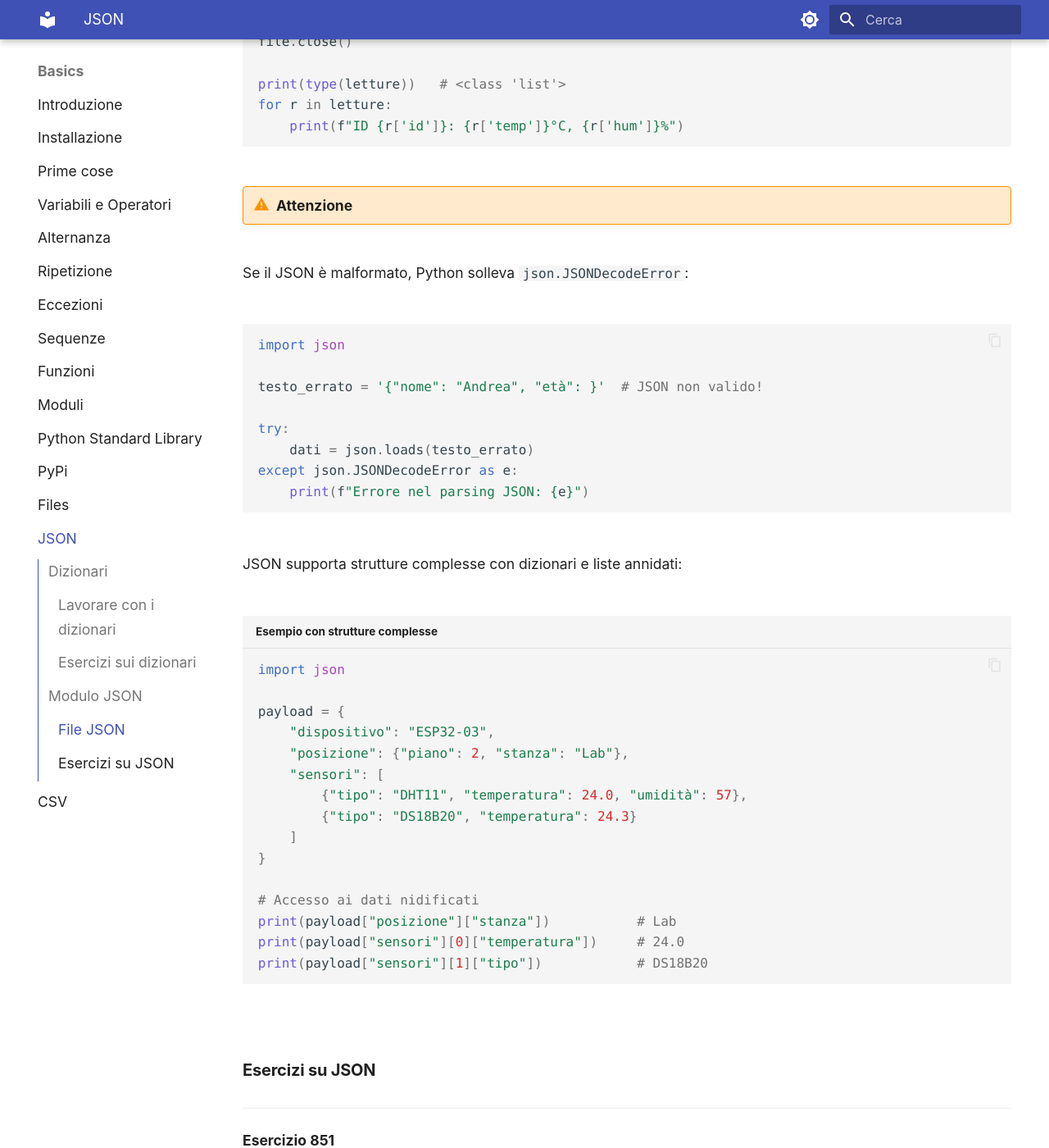
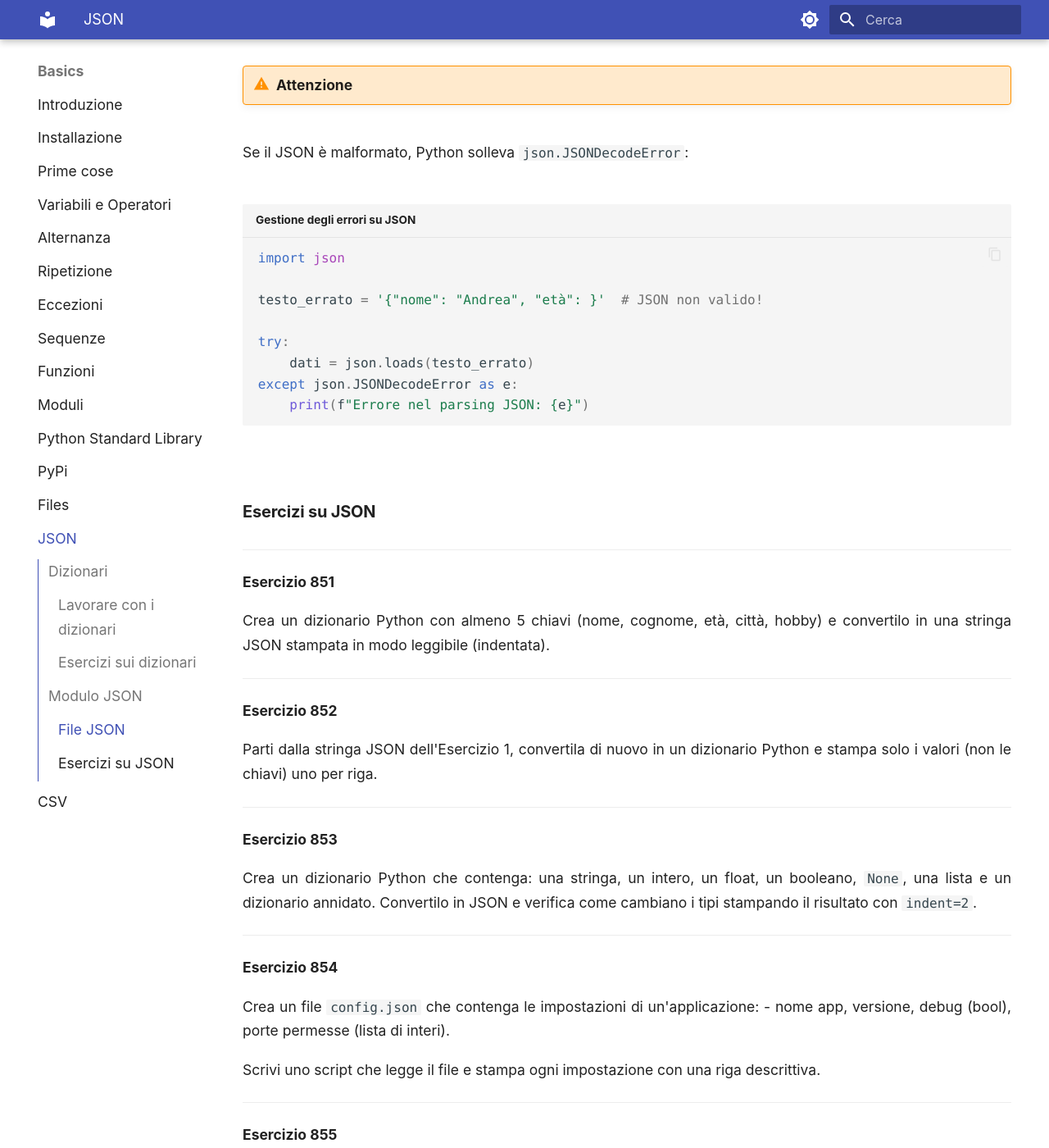
Before and after one commit to adjamhub/pyhandouts, an MkDocs documentation site: the page built from docs/basics/108_json.md, in a window 1280 px wide and 1400 px high, scrolled down 17843 px. Shown: the whole window at 82% size. Built offline with MkDocs 1.6.1 and Material for MkDocs 9.7.7, drawn with Linux system fonts in a browser that asks for light colours; emoji names are drawn with the system emoji font; some of the changed text lies outside the part shown.

Commit message:
json: prime correzioni!

````diff
--- a/docs/basics/108_json.md
+++ b/docs/basics/108_json.md
@@ -554,15 +554,11 @@
 ]
 
 file = open("letture.json", "w")
-file.write( json.dumps(letture) )
+# scrive il file a capo con indentazione a 2 spazi:
+# rende il JSON facilmente leggibile anche dalle persone!
+file.write( json.dumps(letture, indent=2) )
 file.close()
 ```
-
-!!! tip "Suggerimento"
-
-  Se aggiungi a `write` l'opzione `indent=2` o `indent=4` rendi il file ben leggibile anche dalle persone! Omettilo per risparmiare byte.
-  Se vuoi aggiungelo, scrivi (ad esempio) `file.write( json.dumps(letture) , indent=2 )`
-
 
 Il file `letture.json` (scritto con `indent=2`) conterrà:
 
@@ -589,10 +585,9 @@
 ```
 
 !!! warning "Attenzione"
-
   Se il JSON è malformato, Python solleva `json.JSONDecodeError`:
 
-  ```python
+  ```python title="Gestione degli errori su JSON"
   import json
 
   testo_errato = '{"nome": "Andrea", "età": }'  # JSON non valido!
@@ -602,27 +597,6 @@
   except json.JSONDecodeError as e:
       print(f"Errore nel parsing JSON: {e}")
   ```
-
-
-JSON supporta strutture complesse con dizionari e liste annidati:
-
-```python title="Esempio con strutture complesse"
-import json
-
-payload = {
-    "dispositivo": "ESP32-03",
-    "posizione": {"piano": 2, "stanza": "Lab"},
-    "sensori": [
-        {"tipo": "DHT11", "temperatura": 24.0, "umidità": 57},
-        {"tipo": "DS18B20", "temperatura": 24.3}
-    ]
-}
-
-# Accesso ai dati nidificati
-print(payload["posizione"]["stanza"])           # Lab
-print(payload["sensori"][0]["temperatura"])     # 24.0
-print(payload["sensori"][1]["tipo"])            # DS18B20
-```
 
 
 ### Esercizi su JSON
````
Also changed, not shown: other parts of docs/basics/108_json.md (+1 -1 lines).
